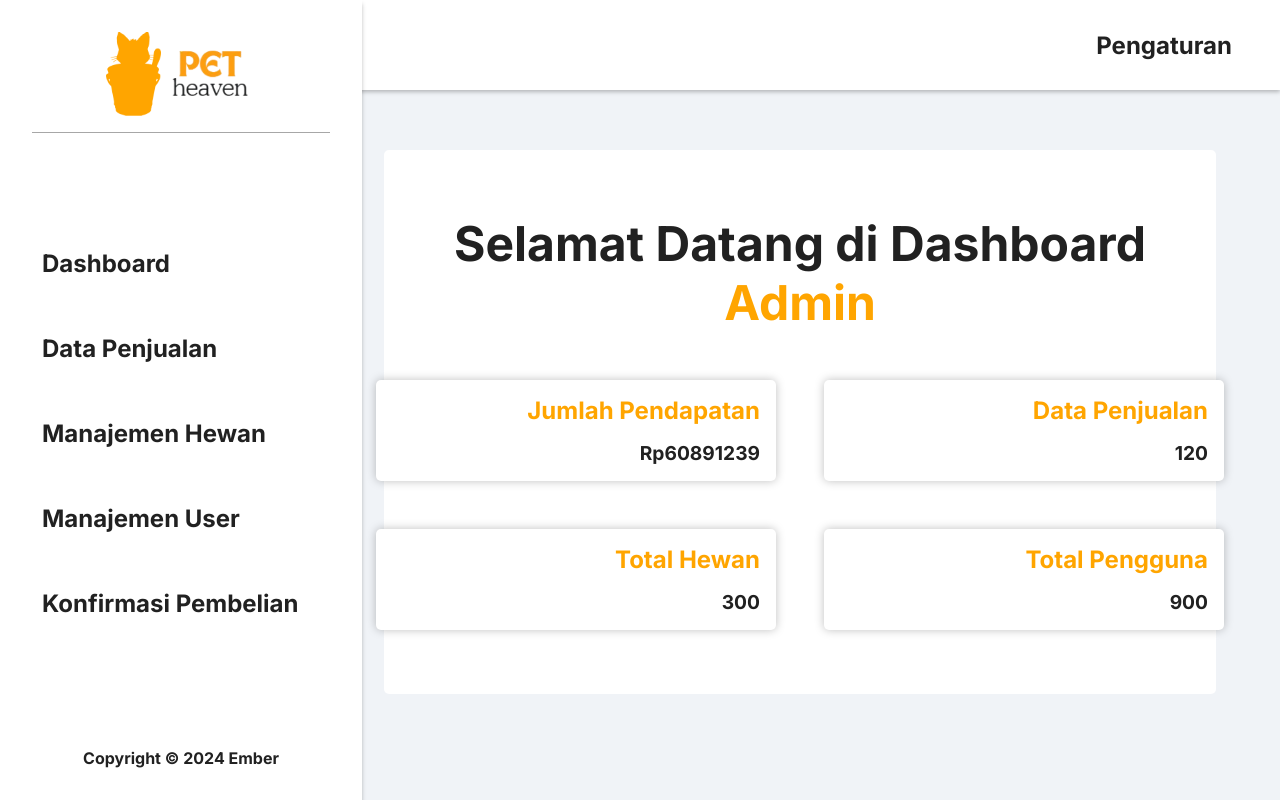
After one commit to ifnuu01/Pet-Heaven, a PHP site: template src/views/admin/dashboard.php in a window 1280 px wide. The commit adds this page. Run offline with PHP 8.4, Linux system fonts and the light colour scheme; the template is opened without the code that fills it, so the values that code supplies are empty; a user stored in the database is signed in; some libraries are stand-ins or nearby versions.

Commit message:
admin view

```diff
--- /dev/null
+++ b/src/views/admin/dashboard.php
@@ -0,0 +1,44 @@
+<?php
+
+include 'template/header.php';
+?>
+
+
+<div class="container-content">
+    <div class="title">Selamat Datang di Dashboard <br> <span>Admin</span></div>
+    <div class="container-card">
+        <div class="single-card">
+            <div class="logo"><iconify-icon icon="dashicons:money-alt"></iconify-icon></div>
+            <div class="content">
+                <span>Jumlah Pendapatan</span>
+                <span>Rp60891239</span>
+            </div>
+        </div>
+        <div class="single-card">
+            <div class="logo"><iconify-icon icon="ep:sell" ></iconify-icon></div>
+            <div class="content">
+                <span>Data Penjualan</span>
+                <span>120</span>
+            </div>
+        </div>
+        <div class="single-card">
+            <div class="logo"><iconify-icon icon="cil:animal" ></iconify-icon></div>
+            <div class="content">
+                <span>Total Hewan</span>
+                <span>300</span>
+            </div>
+        </div>
+        <div class="single-card">
+            <div class="logo"><iconify-icon icon="mingcute:user-4-line" ></iconify-icon></div>
+            <div class="content">
+                <span>Total Pengguna</span>
+                <span>900</span>
+            </div>
+        </div>
+    </div>
+</div>
+
+
+<script src="/assets/js/pengaturan-dropdown.js"></script>
+</body>
+</html>
--- a/src/views/admin/template/header.php
+++ b/src/views/admin/template/header.php
@@ -1,10 +1,32 @@
+<?php
+
+require_once 'src/functions/connection.php';
+require_once 'src/functions/auth_function.php';
+
+if (!isset($_SESSION['user'])) {
+    header('Location: /login');
+    exit();
+}
+
+if (isset($_POST['logout'])) {
+    logout();
+}
+
+function isActive($path) {
+    $url = parse_url($_SERVER['REQUEST_URI'], PHP_URL_PATH);
+    return $url === $path ? 'active' : '';
+}
+
+?>
+
 <!DOCTYPE html>
 <html lang="en">
 <head>
     <meta charset="UTF-8">
     <meta name="viewport" content="width=device-width, initial-scale=1.0">
     <title>Test</title>
-    <link rel="stylesheet" href="../../../../assets/css/sidebar.css">
+    <link rel="stylesheet" href="/assets/css/sidebar.css">
+    <link rel="stylesheet" href="/assets/css/dashboard.css">
     <script src="https://code.iconify.design/iconify-icon/2.1.0/iconify-icon.min.js"></script>
 </head>
 <body>
@@ -14,27 +36,29 @@
     <div class="dropdown-pengaturan">
         <div class="dropdown-content">
             <button><iconify-icon icon="mdi:password-outline"></iconify-icon><span>Ubah Password</span></button>
-            <button><iconify-icon icon="bxs:door-open"></iconify-icon><span>Keluar</span></button>
+            <form action="/" method="post">
+                <button type="submit" name="logout">
+                    <iconify-icon icon="bxs:door-open"></iconify-icon>
+                    <span>Keluar</span>
+                </button>
+            </form>
         </div>
     </div>
     <div class="sidebar">
         <ul>
             <div class="logo">
-                <a href=""><img src="../../../../assets/logo/logo.png" alt="" width="150px"></a>
+                <a href=""><img src="/assets/logo/logo.png" alt="" width="150px"></a>
                 <div class="line"></div>
             </div>
             <div class="sidebar-menu">
-                <a href=""><iconify-icon icon="clarity:dashboard-line" ></iconify-icon><span>Dashboard</span></a>
-                <a href=""><iconify-icon icon="ep:sell" ></iconify-icon><span>Data Penjualan</span></a>
-                <a href=""><iconify-icon icon="cil:animal" ></iconify-icon><span>Manajemen Hewan</span></a>
-                <a href=""><iconify-icon icon="mingcute:user-4-line" ></iconify-icon><span>Manajemen User</span></a>
-                <a href=""><iconify-icon icon="fluent-mdl2:waitlist-confirm" ></iconify-icon><span>Konfirmasi Pembelian</span></a>
+                <a href="/" class="<?= isActive('/') ?>"><iconify-icon icon="clarity:dashboard-line" ></iconify-icon><span>Dashboard</span></a>
+                <a href="/data_penjualan" class="<?= isActive('/data_penjualan') ?>"><iconify-icon icon="ep:sell" ></iconify-icon><span>Data Penjualan</span></a>
+                <a href="/manajemen_hewan" class="<?= isActive('/manajemen_hewan') ?>"><iconify-icon icon="cil:animal" ></iconify-icon><span>Manajemen Hewan</span></a>
+                <a href="/manajemen_user" class="<?= isActive('/manajemen_user') ?>"><iconify-icon icon="mingcute:user-4-line" ></iconify-icon><span>Manajemen User</span></a>
+                <a href="/konfirmasi_pembelian" class="<?= isActive('/konfirmasi_pembelian') ?>"><iconify-icon icon="fluent-mdl2:waitlist-confirm" ></iconify-icon><span>Konfirmasi Pembelian</span></a>
             </div>
             <div class="footer">
                 <span>Copyright © 2024 Ember</span>
             </div>
         </ul>
     </div>
-    <script src="../../../../assets/js/pengaturan-dropdown.js"></script>
-</body>
-</html>
```
Also changed, not shown: src/views/admin/dataPenjualan.php (added, +9 -0 lines), src/views/admin/konfirmasiPembelian.php (added, +9 -0 lines), src/views/admin/manajemenHewan.php (added, +9 -0 lines), src/views/admin/manajemenUser.php (added, +9 -0 lines).
